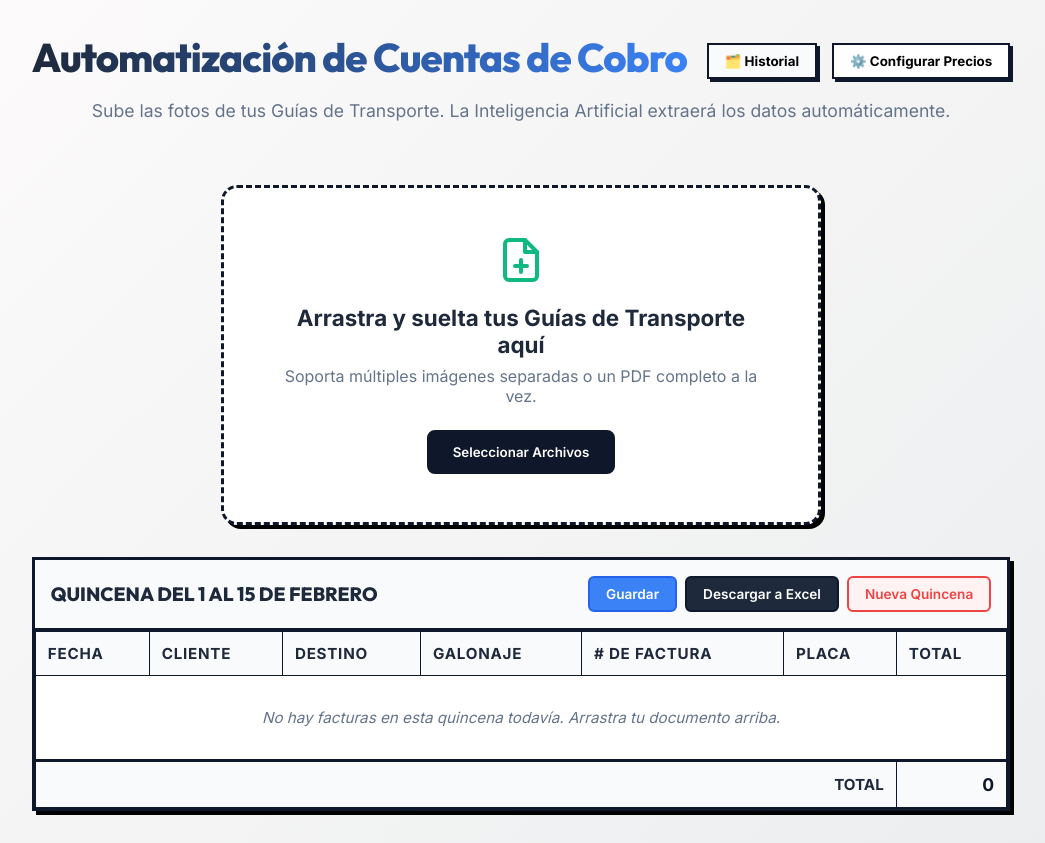
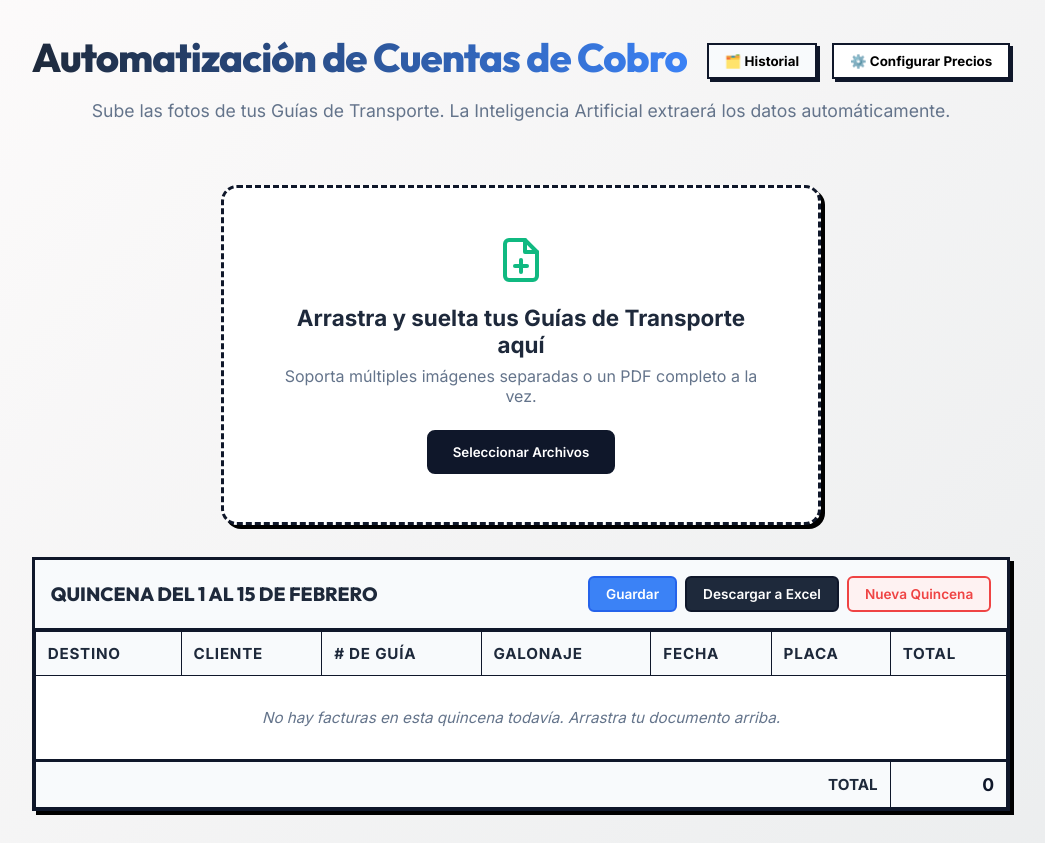
Before and after one commit to alejosanmi10-10/Cuentasdecobroapp, a Vue app: page / in a window 1280 px wide. Shown: the whole page, without its empty margins (119-1164 px from the left). Built offline with nearby package versions, Linux system fonts and the light colour scheme.

Commit message:
style: exactly match requested column order for custom invoice layout

```diff
--- a/App.vue
+++ b/App.vue
@@ -118,11 +118,11 @@ const exportToCSV = () => { // Se mantiene el nombre por compatibilidad con el t
 
     // Preparar datos en un formato legible para la librería de Excel
     const exportData = tableData.value.map(item => ({
+        'DESTINO': item.destino,
+        'CLIENTE': item.cliente,
+        '# DE GUÍA': item.numero_factura,
+        'GALONAJE': Number(item.galonaje) || item.galonaje,
         'FECHA': item.fecha_salida,
-        'CLIENTE': item.cliente,
-        'DESTINO': item.destino,
-        'GALONAJE': Number(item.galonaje) || item.galonaje,
-        '# DE FACTURA': item.numero_factura,
         'PLACA': item.placa,
         'TOTAL': Number(item.total_calculado) || item.total_calculado || ''
     }));
--- a/ResultsTable.vue
+++ b/ResultsTable.vue
@@ -19,11 +19,11 @@
       <table>
         <thead>
           <tr>
+            <th>DESTINO</th>
+            <th>CLIENTE</th>
+            <th># DE GUÍA</th>
+            <th>GALONAJE</th>
             <th>FECHA</th>
-            <th>CLIENTE</th>
-            <th>DESTINO</th>
-            <th>GALONAJE</th>
-            <th># DE FACTURA</th>
             <th>PLACA</th>
             <th>TOTAL</th>
           </tr>
@@ -31,15 +31,15 @@
         <tbody>
           <!-- Iteración sobre un array único controlado desde App.vue -->
           <tr v-for="(row, index) in data" :key="index" :class="{'new-row': row.isNew}">
-            <td>{{ row.fecha_salida }}</td>
+            <td><input v-model="row.destino" class="editable-cell text-input" /></td>
 
             <td><input v-model="row.cliente" class="editable-cell text-input" /></td>
 
-            <td><input v-model="row.destino" class="editable-cell text-input" /></td>
+            <td><input v-model="row.numero_factura" class="editable-cell num-input" /></td>
 
             <td><input type="number" v-model="row.galonaje" class="editable-cell num-input" /></td>
 
-            <td><input v-model="row.numero_factura" class="editable-cell num-input" /></td>
+            <td>{{ row.fecha_salida }}</td>
 
             <td><input v-model="row.placa" class="editable-cell text-input" /></td>
 
```
